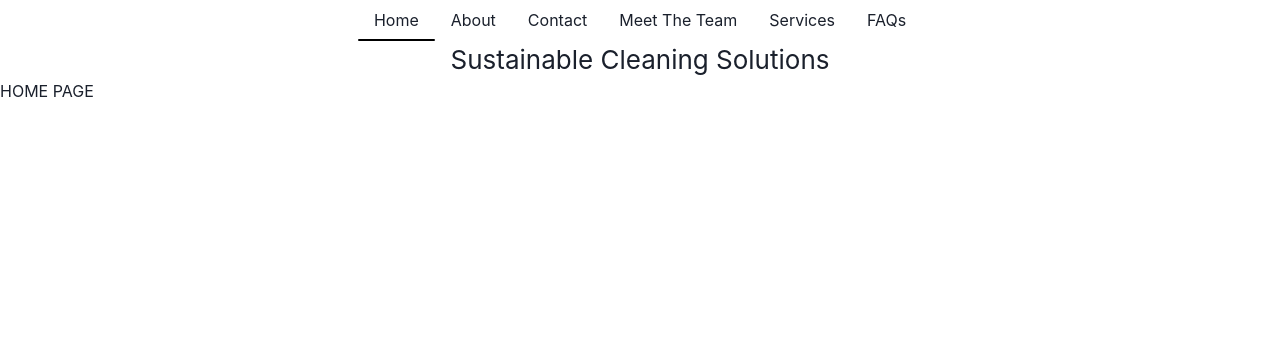
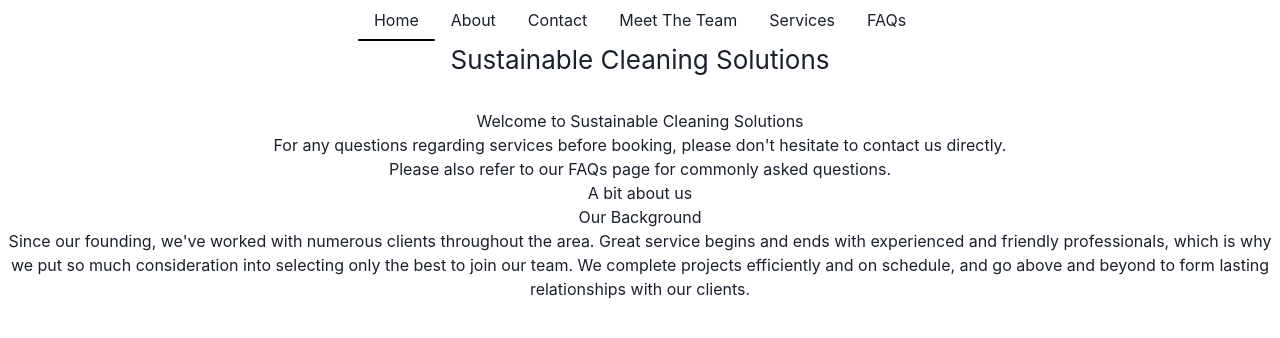
Before and after one commit to katiefugate/sustainable-cleaning-solutions, a React (Create React App) app: page /Home in a window 1280 px wide. Shown: the top 338 px of the page. Built offline with nearby package versions, Linux system fonts and the light colour scheme.

Commit message:
home page start

```diff
--- a/src/App.css
+++ b/src/App.css
@@ -3,6 +3,7 @@
   flex-direction: column;
   align-items: center;
   font-size: calc(10px + 2vmin);
+  padding-bottom: 30px;
 }
 
 .text-center {
--- a/src/pages/Home.tsx
+++ b/src/pages/Home.tsx
@@ -1,7 +1,17 @@
 export default function Home() {
     return (
-        <div>
-            <h1>HOME PAGE</h1>
+        <div className={'text-center'}>
+            <h1>Welcome to Sustainable Cleaning Solutions</h1>
+            <p>For any questions regarding services before booking, please don't hesitate to contact us directly.</p>
+            <p>Please also refer to our FAQs page for commonly asked questions.</p>
+            <div>
+                <h1>A bit about us</h1>
+                <h4>Our Background</h4>
+                <p>Since our founding, we've worked with numerous clients throughout the area. Great service begins and ends
+                with experienced and friendly professionals, which is why we put so much consideration into selecting
+                only the best to join our team. We complete projects efficiently and on schedule, and go above and
+                beyond to form lasting relationships with our clients.</p>
+            </div>
         </div>
     );
 }
```
